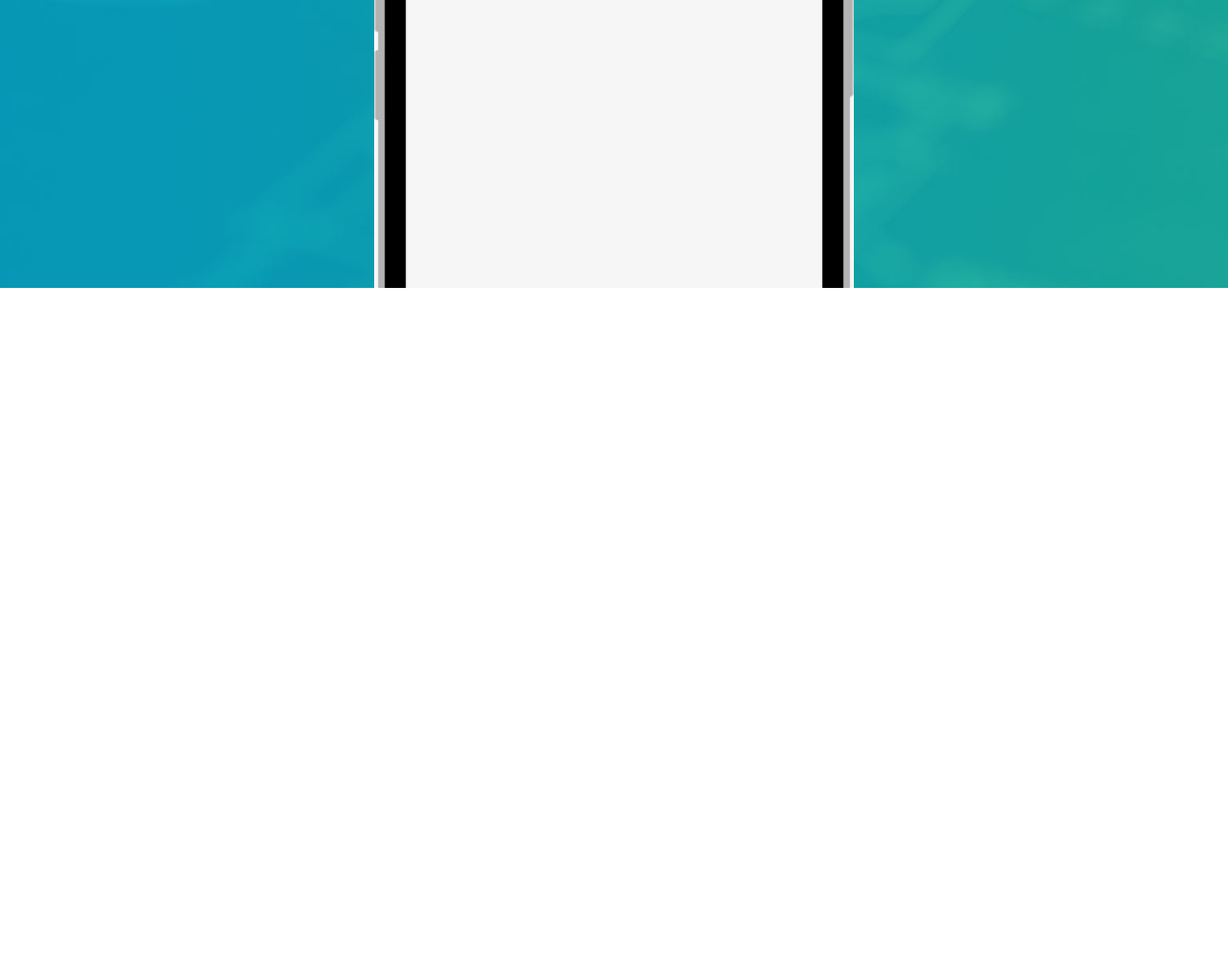
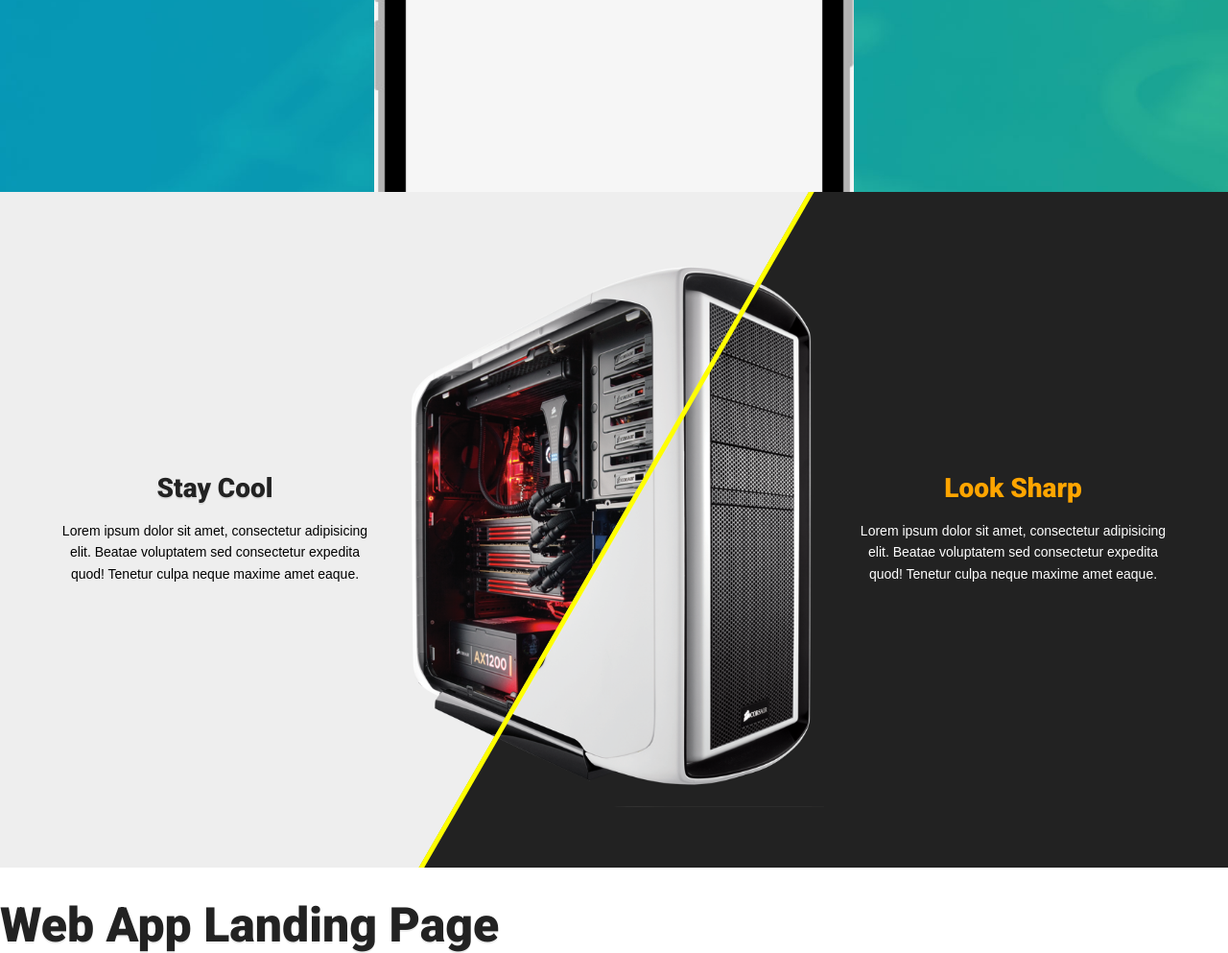
Before and after one commit to skcayon/AppLandingPage, a website: page build/index.html in a window 1280 px wide. Shown: the part 500-1493 px from the top of the page at 96% size. Before the commit the page ends 800 px from the top, so only its background shows below. Drawn offline with Linux system fonts and the light colour scheme; files that its build step writes are made by us from their sources.

Commit message:
Split Screen
add section skewed split screen

```diff
--- a/gulpfile.js
+++ b/gulpfile.js
@@ -75,7 +75,6 @@ gulp.task('vendors', function() {
 });
 
 
-
 // Watch for changes
 gulp.task('watch', function(){
 
--- a/source/js/app.js
+++ b/source/js/app.js
@@ -1,3 +1,22 @@
+document.addEventListener('DOMContentLoaded', function(){
+  var wrapper = document.getElementById('wrapper');
+  var topLayer = wrapper.querySelector('.top');
+  var handle = wrapper.querySelector('.handle');
+  var skew = 0;
+  var delta = 0;
+
+  if (wrapper.className.indexOf('skewed') != -1) {
+    skew = 1000;
+  }
+
+  wrapper.addEventListener('mousemove', function(e){
+    delta = (e.clientX - window.innerWidth / 2) * 0.5;
+    handle.style.left = e.clientX + delta + 'px';
+
+    topLayer.style.width = e.clientX + skew + delta + 'px';
+  });
+});
+
 
 // JavaScript
 window.sr = ScrollReveal();
--- a/source/sass/3-basics/_base.sass
+++ b/source/sass/3-basics/_base.sass
@@ -13,6 +13,8 @@ html
 body
   //delete the background to apply your won style //#0d1218 url("../img/ep_naturalblack.png")
   background: #fff
+  margin: 0
+  padding: 0
   font-size: 14px
   line-height: 1.6
   font-size: 14px
--- a/source/sass/3-basics/_typography.sass
+++ b/source/sass/3-basics/_typography.sass
@@ -16,7 +16,7 @@ h1, h2, h3, h4, h5, h6
   letter-spacing: -2px
 
 .huge, h1
-  font-size: 68px
+  font-size: 50px
   line-height: 1.05
   @media only screen and (max-width: 680px)
     font-size: 44px
--- a/source/sass/6-pages/_page-home.sass
+++ b/source/sass/6-pages/_page-home.sass
@@ -1,10 +1,11 @@
 #header
   background: url("../img/hero-bg.jpg")no-repeat
   background-size: cover
-  height: 800px
+  height: 700px
+  //max-height: 55vw
   color: white
   text-align: center
-  overflow: auto
+  overflow: hidden
 
   img
     max-width: 500px
@@ -16,6 +17,86 @@
   h1
     margin-bottom: 10px
     color: white
+#wrapper
+  position: relative
+  width: 100%
+  min-height: 55vw
+  overflow: hidden
+
+.layer
+  position: absolute
+  width: 100vw
+  min-height: 55vw
+  overflow: hidden
+
+  .content-wrap
+    position: absolute
+    width: 100vw
+    min-height: 55vw
+
+  .content-body
+    width: 25%
+    position: absolute
+    top: 50%
+    text-align: center
+    transform: translateY(-50%)
+    color: white
+
+  img
+    position: absolute
+    width: 35%
+    top: 50%
+    left: 50%
+    transform: translate(-50%, -50%)
+
+  h1
+    font-size: 2em
+
+.bottom
+  background: #222
+  z-index: 1
+
+  .content-body
+    right: 5%
+  h1
+    color: orange
+.top
+  background: #eee
+  color: black
+  z-index: 2
+  width: 50vw
+
+  .content-body
+    left: 5%
+    color: black
+
+.handle
+  position: absolute
+  height: 100%
+  display: block
+  background-color: yellow
+  width: 5px
+  top: 0
+  left: 50%
+  z-index: 3
+
+.skewed
+  .handle
+    top: 50%
+    transform: rotate(30deg) translateY(-50%)
+    height: 200%
+    transform-origin: top
+
+  .top
+    transform: skew(-30deg)
+    margin-left: -1000px
+    width: calc(50vw + 1000px)
+
+    .content-wrap
+      transform: skew(30deg)
+      margin-left: 1000px
+
+
 
 
 .main-nav
@@ -46,3 +127,9 @@ a.download
   color: $ocean
   box-shadow: 0 12px 10px -10px rgba(0,0,0,0.2)
   margin-left: 25px
+
+
+// media query
+@media (max-width:768px)
+  body
+    font-size: 75%
```
Also changed, not shown: build/assets/css/main.min.css, build/assets/img/1.png (added), build/assets/img/black.png (added), build/assets/img/white.png (added), build/assets/js/app.js, build/index.html, source/img/1.png (added), source/img/black.png (added), source/img/white.png (added), source/sass/2-helpers/_variables.sass (line endings or trailing spaces).
